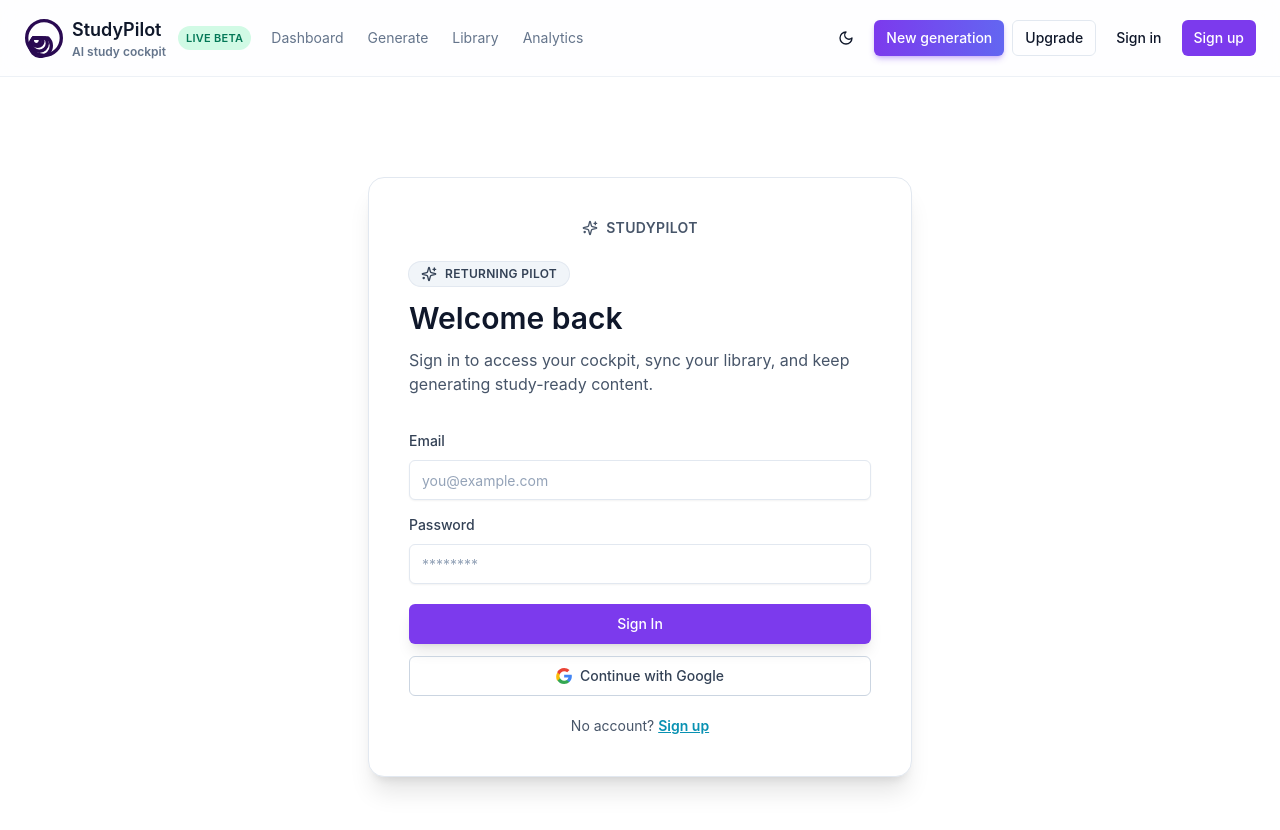
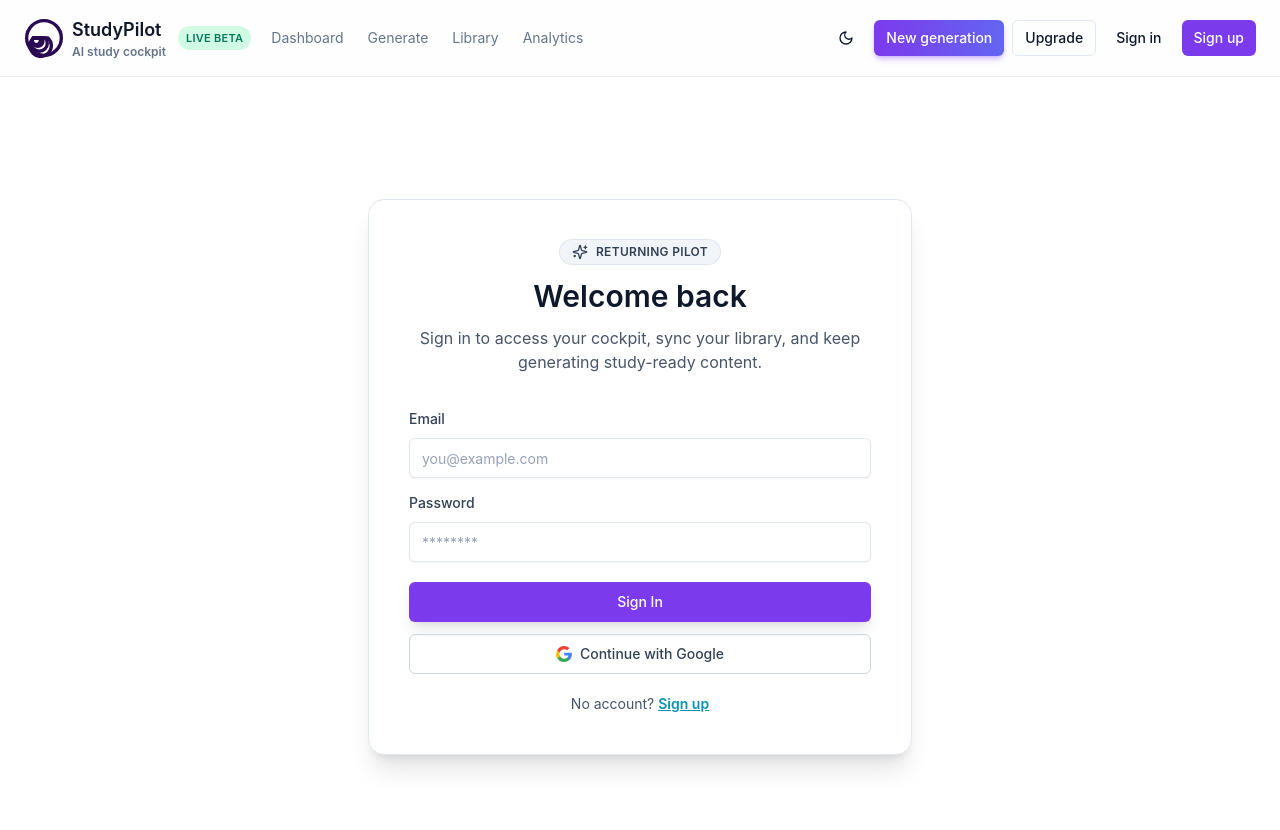
Before and after one commit to sirbxueonline-arch/phsionline-app, a Next.js app: page /auth/signin in a window 1280 px wide. Shown: the top 830 px of the page. Built offline with nearby package versions, Linux system fonts and the light colour scheme; no server answers.

Commit message:
Center sign-in hero text and remove promo header on auth cards

```diff
--- a/app/(auth)/auth/signin/page.tsx
+++ b/app/(auth)/auth/signin/page.tsx
@@ -53,7 +53,7 @@ export default function SignInPage() {
 
   return (
     <div className="space-y-8">
-      <div className="space-y-3">
+      <div className="space-y-3 text-center">
         <div className="inline-flex items-center gap-2 rounded-full bg-slate-100 px-3 py-1 text-xs font-semibold uppercase tracking-wide text-slate-700 ring-1 ring-slate-200 dark:bg-white/10 dark:text-cyan-100 dark:ring-white/15">
           <Sparkles className="h-4 w-4" /> Returning pilot
         </div>
--- a/app/(auth)/layout.tsx
+++ b/app/(auth)/layout.tsx
@@ -1,5 +1,3 @@
-import { Sparkles } from "lucide-react";
-
 export default function AuthLayout({ children }: { children: React.ReactNode }) {
   return (
     <div className="relative min-h-screen overflow-hidden bg-white text-slate-900 dark:bg-slate-950 dark:text-white">
@@ -7,10 +5,6 @@ export default function AuthLayout({ children }: { children: React.ReactNode })
       <div className="absolute inset-0 hidden dark:block bg-[radial-gradient(circle_at_20%_20%,rgba(56,189,248,0.12),transparent_35%),radial-gradient(circle_at_80%_0%,rgba(124,58,237,0.14),transparent_35%)]" />
       <div className="relative mx-auto flex min-h-screen max-w-xl items-center justify-center px-4 py-8 sm:py-12">
         <div className="w-full rounded-2xl border border-slate-200 bg-white p-6 shadow-xl sm:p-10 dark:border-white/10 dark:bg-white/5 dark:backdrop-blur">
-          <div className="mb-6 flex items-center justify-center gap-2 text-sm font-semibold uppercase tracking-wide text-slate-600 dark:text-cyan-100">
-            <Sparkles className="h-4 w-4" />
-            StudyPilot
-          </div>
           {children}
         </div>
       </div>
```
